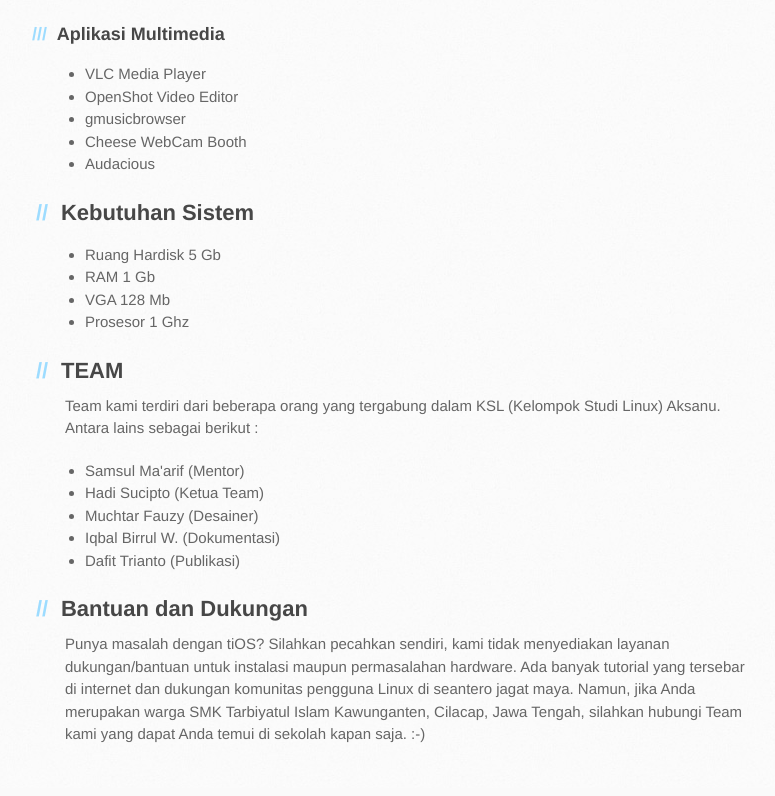
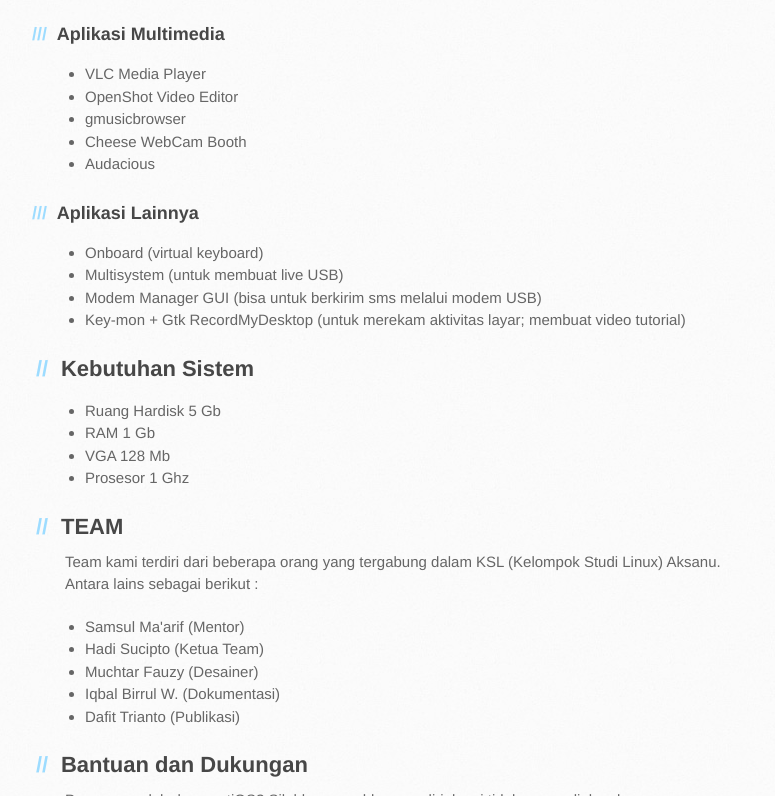
Before and after one commit to smktika/tios, a plain HTML site: page index.html in a window 1280 px wide. Shown: the part 1213-2009 px from the top of the page, without its empty margins (105-880 px from the left). Drawn offline with Linux system fonts and the light colour scheme.

Commit message:
Warna title + Aplikasi lainnya

```diff
--- a/index.html
+++ b/index.html
@@ -19,7 +19,7 @@
   <body>
     <header>
       <div class="inner">
-        <h1><a href="http://smktika.github.io/tios/">tiOS</a></h1>
+        <h1><a href="http://smktika.github.io/tios/" style="color: white;">tiOS</a></h1>
         <h2>Distro Linux untuk kalangan SMK Tarbiyatul Islam Kawunganten, Cilacap</h2>
         <a href="https://github.com/smktika/tios" class="button"><small>View project on</small> GitHub</a>
       </div>
@@ -92,6 +92,16 @@
 <li>Audacious</li>
 </ul>
 
+<h3>
+<a id="aplikasi-lainnya" class="anchor" href="#aplikasi-lainnya" aria-hidden="true"><span class="octicon octicon-link"></span></a>Aplikasi Lainnya</h3>
+
+<ul>
+<li>Onboard (virtual keyboard)</li>
+<li>Multisystem (untuk membuat live USB)</li>
+<li>Modem Manager GUI (bisa untuk berkirim sms melalui modem USB)</li>
+<li>Key-mon + Gtk RecordMyDesktop (untuk merekam aktivitas layar; membuat video tutorial)</li>
+</ul>
+
 <h2>
 <a id="kebutuhan-sistem" class="anchor" href="#kebutuhan-sistem" aria-hidden="true"><span class="octicon octicon-link"></span></a>Kebutuhan Sistem</h2>
 
```
